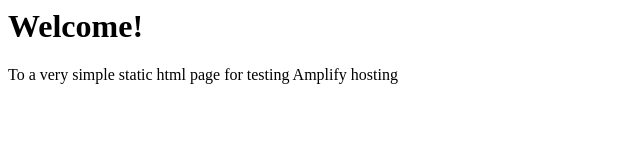
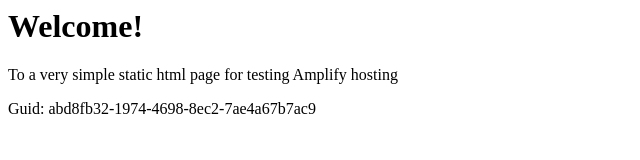
Before and after one commit to aws-aemilia-cdg/Github-PR-Commit-Integration-Test-DoNotTouch-Gith-P5X5MO5I-v1-preprod-eu-west-3, a website: page src/index.html in a window 1280 px wide. Shown: the whole page, without its empty margins (0-640 px from the left). Drawn offline with Linux system fonts and the light colour scheme.

Commit message:
commit from integ tests

```diff
--- a/src/index.html
+++ b/src/index.html
@@ -1,3 +1,5 @@
+
+
 <html lang="en">
 
 <head>
@@ -10,6 +12,6 @@
 <body>
     <h1>Welcome!</h1>
     <p>To a very simple static html page for testing Amplify hosting</p>
-</body>
+    <p>Guid: abd8fb32-1974-4698-8ec2-7ae4a67b7ac9</p></body>
 
 </html>
```
